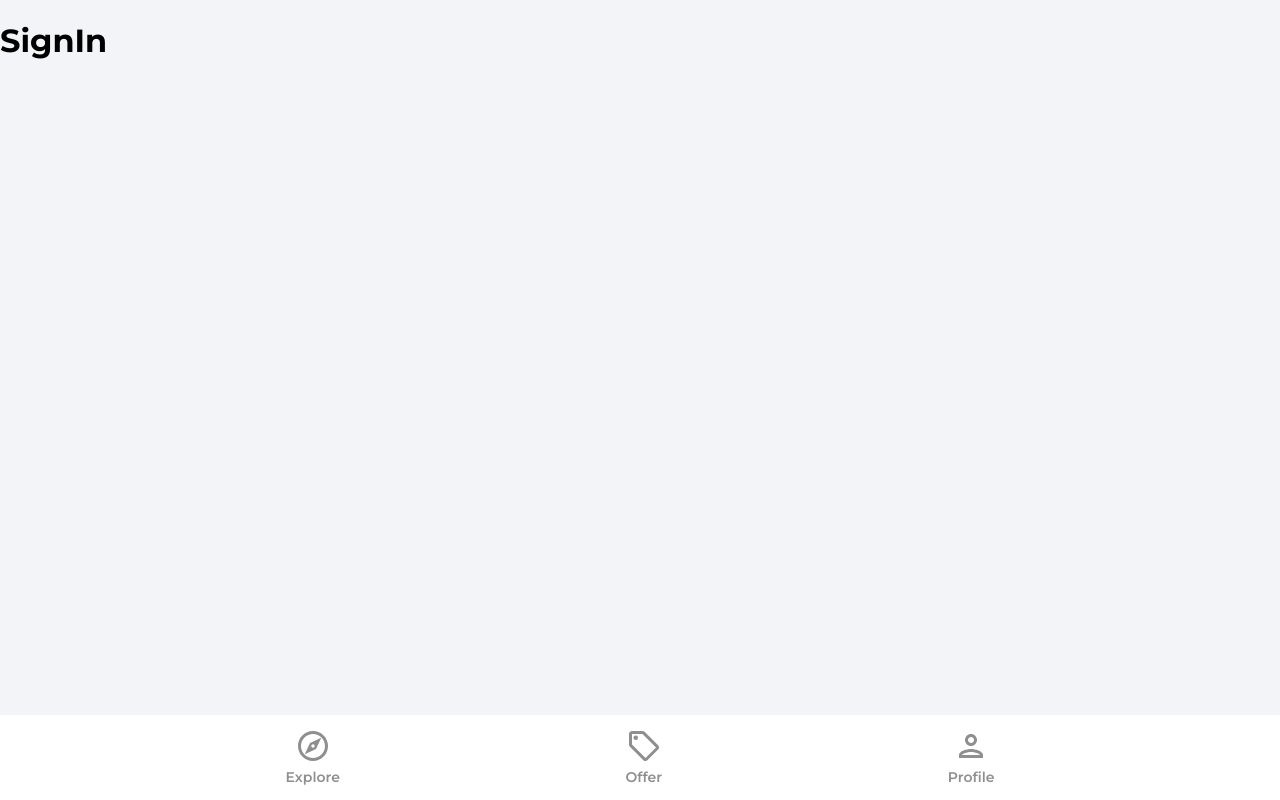
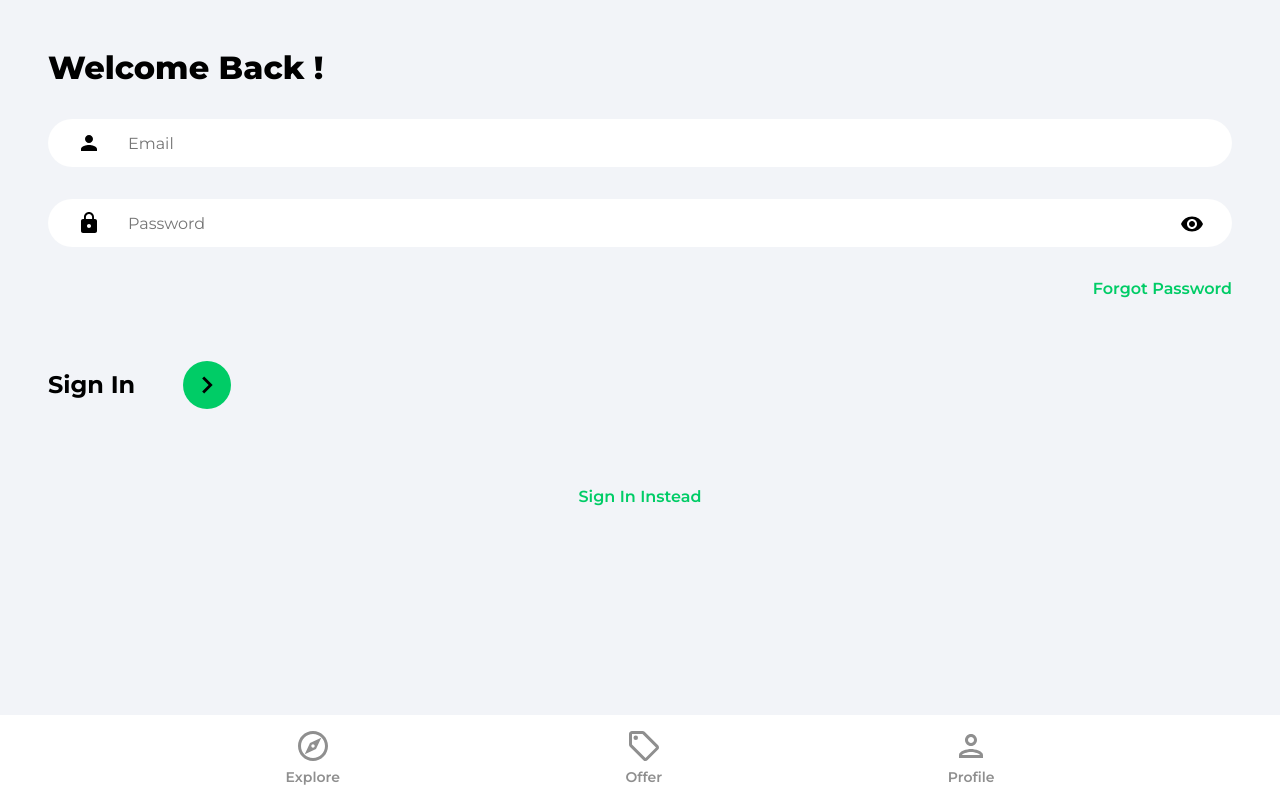
Before and after one commit to Naddiya/house-markeplace, a React (Create React App) app: page /sign-in in a window 1280 px wide. Built offline with nearby package versions, Linux system fonts and the light colour scheme.

Commit message:
feat: signin & signup

```diff
--- a/src/pages/SignIn.jsx
+++ b/src/pages/SignIn.jsx
@@ -1,7 +1,84 @@
+import { useState } from 'react';
+import { Link, useNavigate } from 'react-router-dom';
+
+import { ReactComponent as ArrowRightIcon } from '../assets/svg/keyboardArrowRightIcon.svg';
+import visibilityIcon from '../assets/svg/visibilityIcon.svg';
+
 const SignIn = () => {
+  const [showPassword, setShowPassword] = useState(false);
+  const [formData, setFormData] = useState({
+    email: '',
+    password: ''
+  });
+
+  const { email, password } = formData;
+
+  const navigate = useNavigate();
+
+  const onChange = (e) => {
+    setFormData((prevState) => ({
+      ...prevState,
+      [e.target.id]: e.target.value,
+    }));
+  };
+
   return (
-    <h1>SignIn</h1>
-  )
-}
+    <>
+      <div className="pageContainer">
+        <header>
+          <p className="pageHeader">Welcome Back !</p>
+        </header>
+        <form>
+          <input
+            type='email'
+            className='emailInput'
+            id='email'
+            placeholder='Email'
+            value={email}
+            onChange={onChange}
+            autoComplete='user-email'
+          />
+          <div className="passwordInputDiv">
+            <input type={showPassword ? 'text' : 'password'}
+              className="passwordInput"
+              id="password"
+              placeholder='Password'
+              value={password}
+              onChange={onChange}
+              autoComplete='user-password'
+            />
+            <img
+              className="showPassword"
+              src={visibilityIcon}
+              alt="show password"
+              onClick={() => setShowPassword((prevState) => !prevState)}
+            />
+          </div>
+          <Link
+            to='/forgot-password'
+            className='forgotPasswordLink'
+          >
+            Forgot Password
+          </Link>
 
-export default SignIn
+          <div className="signInBar">
+            <p className="signInText">
+              Sign In
+            </p>
+            <button className="signInButton">
+              <ArrowRightIcon fill="#fffff" width="34px" height="34px" />
+            </button>
+          </div>
+        </form>
+
+        {/* Google OAuth component*/}
+
+        <Link to='/sign-up' className='registerLink'>
+          Sign In Instead
+        </Link>
+      </div>
+    </>
+  );
+};
+
+export default SignIn;
--- a/src/pages/SignUp.jsx
+++ b/src/pages/SignUp.jsx
@@ -1,6 +1,84 @@
+import { useState } from 'react';
+import { Link, useNavigate } from 'react-router-dom';
+
+import { ReactComponent as ArrowRightIcon } from '../assets/svg/keyboardArrowRightIcon.svg';
+import visibilityIcon from '../assets/svg/visibilityIcon.svg';
+
 const SignUp = () => {
+    const [showPassword, setShowPassword] = useState(false);
+    const [formData, setFormData] = useState({
+        name: '',
+        email: '',
+        password: ''
+    });
+
+    const { name, email, password } = formData;
+
+    const navigate = useNavigate();
+
+    const onChange = (e) => {
+        setFormData((prevState) => ({
+            ...prevState,
+            [e.target.id]: e.target.value,
+        }));
+    };
+
     return (
-        <h1>SignUp</h1>
+        <>
+            <div className="pageContainer">
+                <header>
+                    <p className="pageHeader">Welcome !</p>
+                </header>
+                <form>
+                    <input
+                        type='name'
+                        className='nameInput'
+                        id='name'
+                        placeholder='name'
+                        value={name}
+                        onChange={onChange}
+                        autoComplete='use-name'
+                    />
+                    <input
+                        type='email'
+                        className='emailInput'
+                        id='email'
+                        placeholder='Email'
+                        value={email}
+                        onChange={onChange}
+                        autoComplete='use-email'
+                    />
+                    <div className="passwordInputDiv">
+                        <input type={showPassword ? 'text' : 'password'}
+                            className="passwordInput"
+                            id="password"
+                            placeholder='Password'
+                            value={password}
+                            onChange={onChange}
+                            autoComplete='user-password'
+                        />
+                        <img
+                            className="showPassword"
+                            src={visibilityIcon}
+                            alt="show password"
+                            onClick={() => setShowPassword((prevState) => !prevState)}
+                        />
+                    </div>
+
+                    <div className="signUpBar">
+                        <p className="signUpText">
+                            Sign Up
+                        </p>
+                        <button className="signUpButton">
+                            <ArrowRightIcon fill="#fffff" width="34px" height="34px" />
+                        </button>
+                    </div>
+                </form>
+                <Link to='/sign-in' className='registerLink'>
+                    Sign Up Instead
+                </Link>
+            </div>
+        </>
     );
 };
 
```
